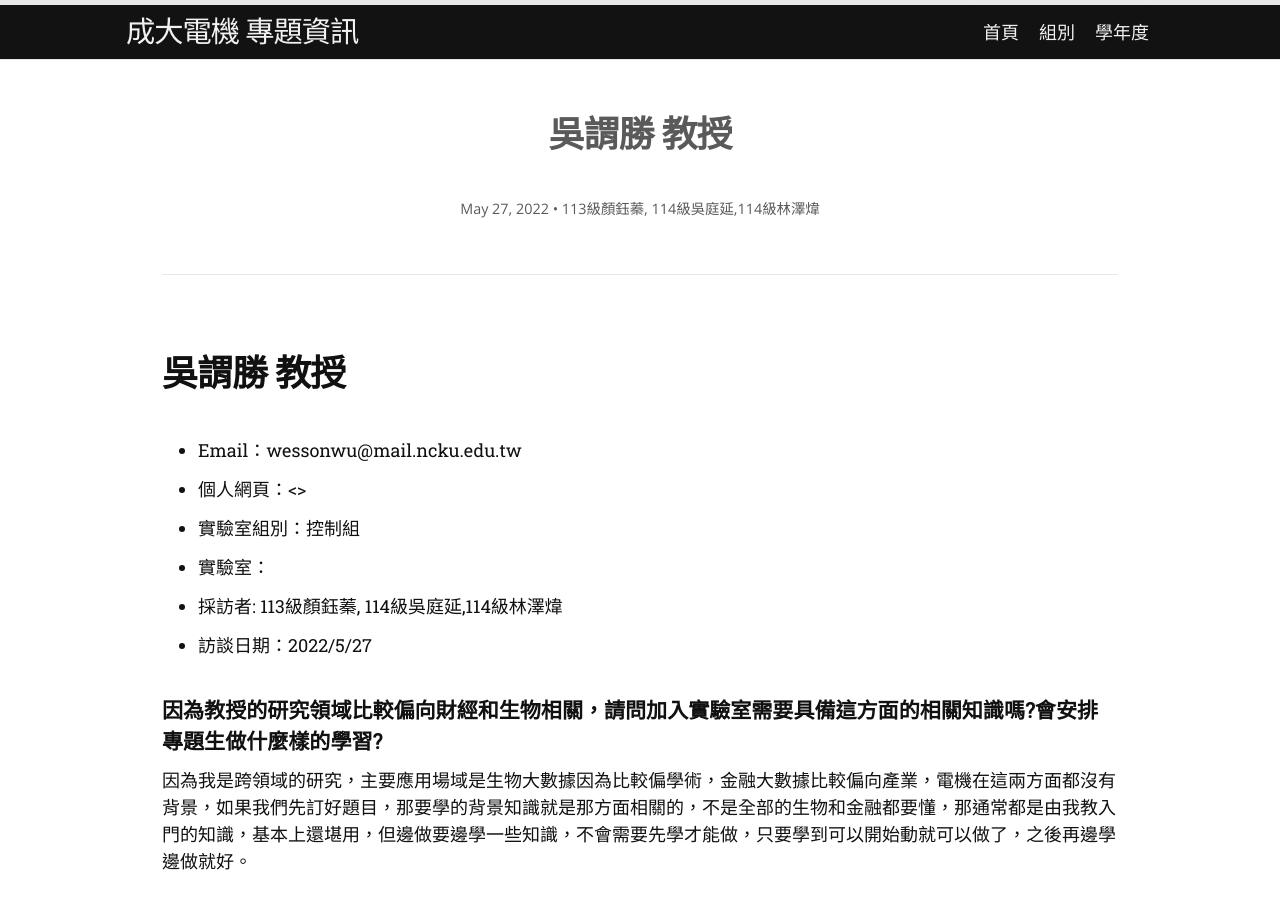
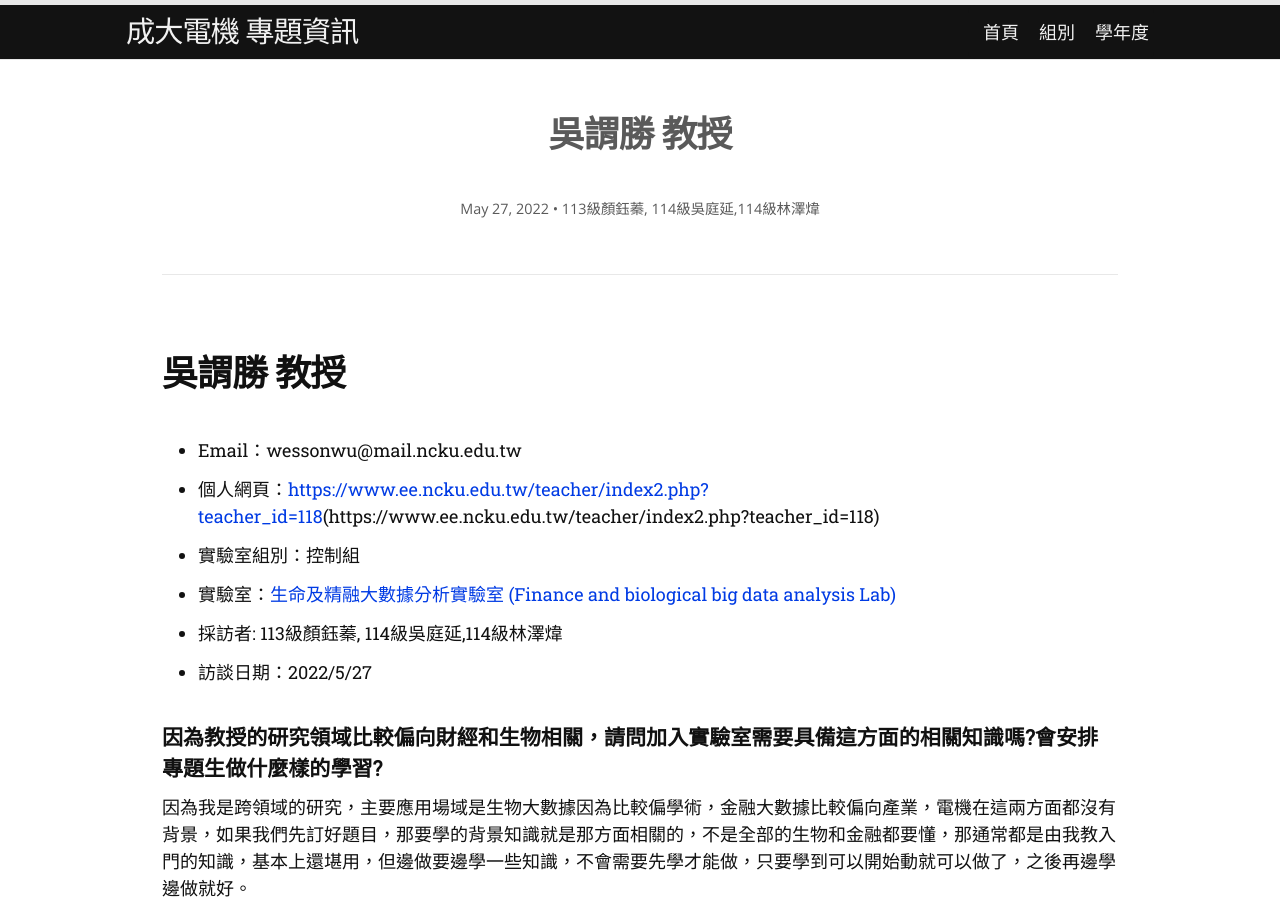
Before and after one commit to NCKUEESA/undergraduate-project, a Jekyll site: the page built from _posts/2022-05-27-WS_Wu.md, in a window 1280 px wide and 900 px high. Built offline with Jekyll 4.4.1, drawn with Linux system fonts in a browser that asks for light colours; some web fonts are replaced; some of the changed lines change nothing that is shown.

Commit message:
Update 2022-05-27-WS_Wu.md

```diff
--- a/_posts/2022-05-27-WS_Wu.md
+++ b/_posts/2022-05-27-WS_Wu.md
@@ -13,9 +13,9 @@ author: 113級顏鈺蓁, 114級吳庭延,114級林澤煒
 # 吳謂勝 教授
 
 - Email：wessonwu@mail.ncku.edu.tw
-- 個人網頁：<{{ [page.profile](https://www.ee.ncku.edu.tw/teacher/index2.php?teacher_id=118) }}>
+- 個人網頁：<{{page.profile}}>(https://www.ee.ncku.edu.tw/teacher/index2.php?teacher_id=118)
 - 實驗室組別：控制組
-- 實驗室：[{{ [page.lab](http://cosbi2.ee.ncku.edu.tw/wessonwu/) }}](http://powerlab.ee.ncku.edu.tw/)
+- 實驗室：[{{page.lab}}](http://powerlab.ee.ncku.edu.tw/)
 - 採訪者: 113級顏鈺蓁, 114級吳庭延,114級林澤煒
 - 訪談日期：2022/5/27
 
```
